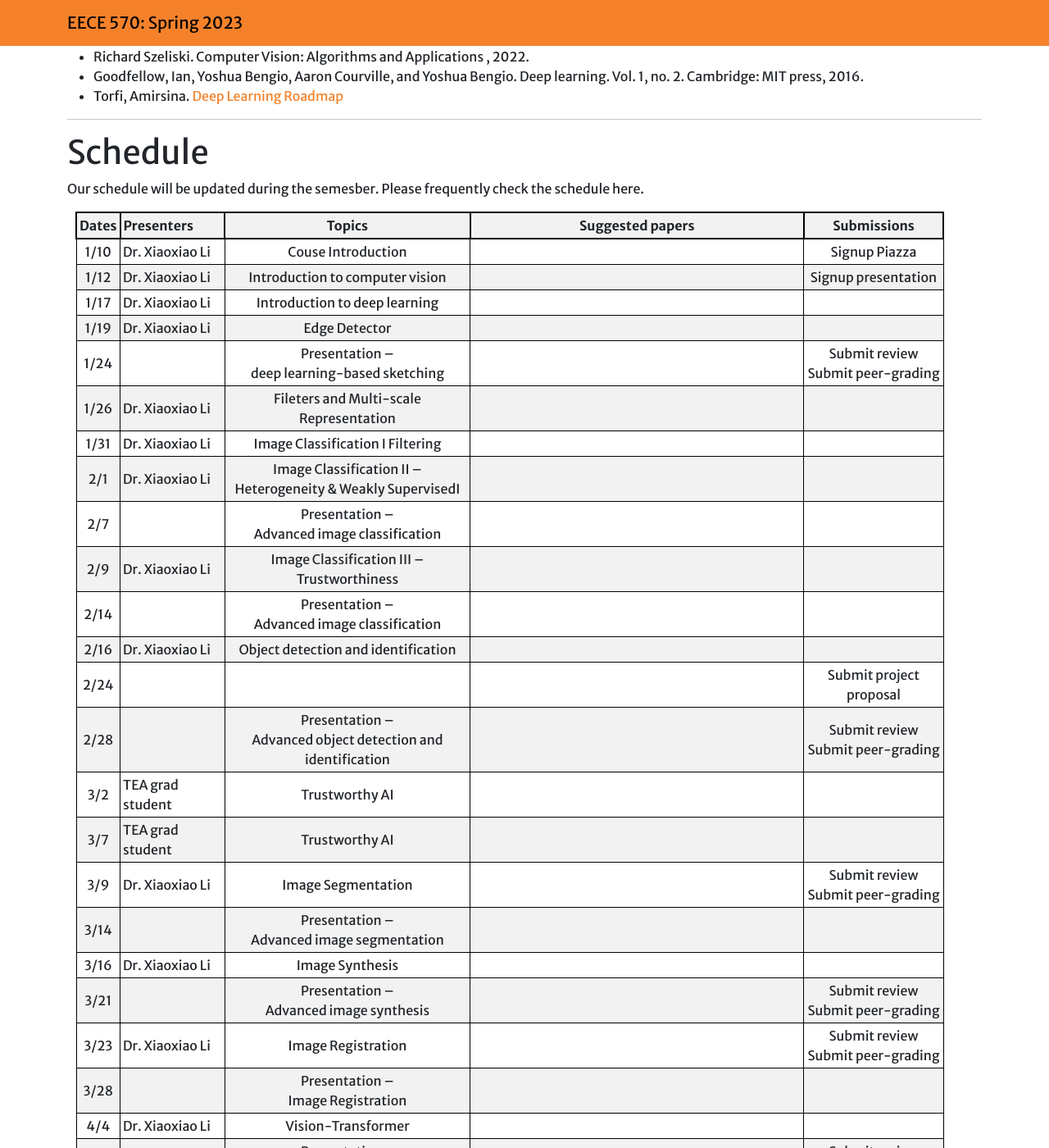
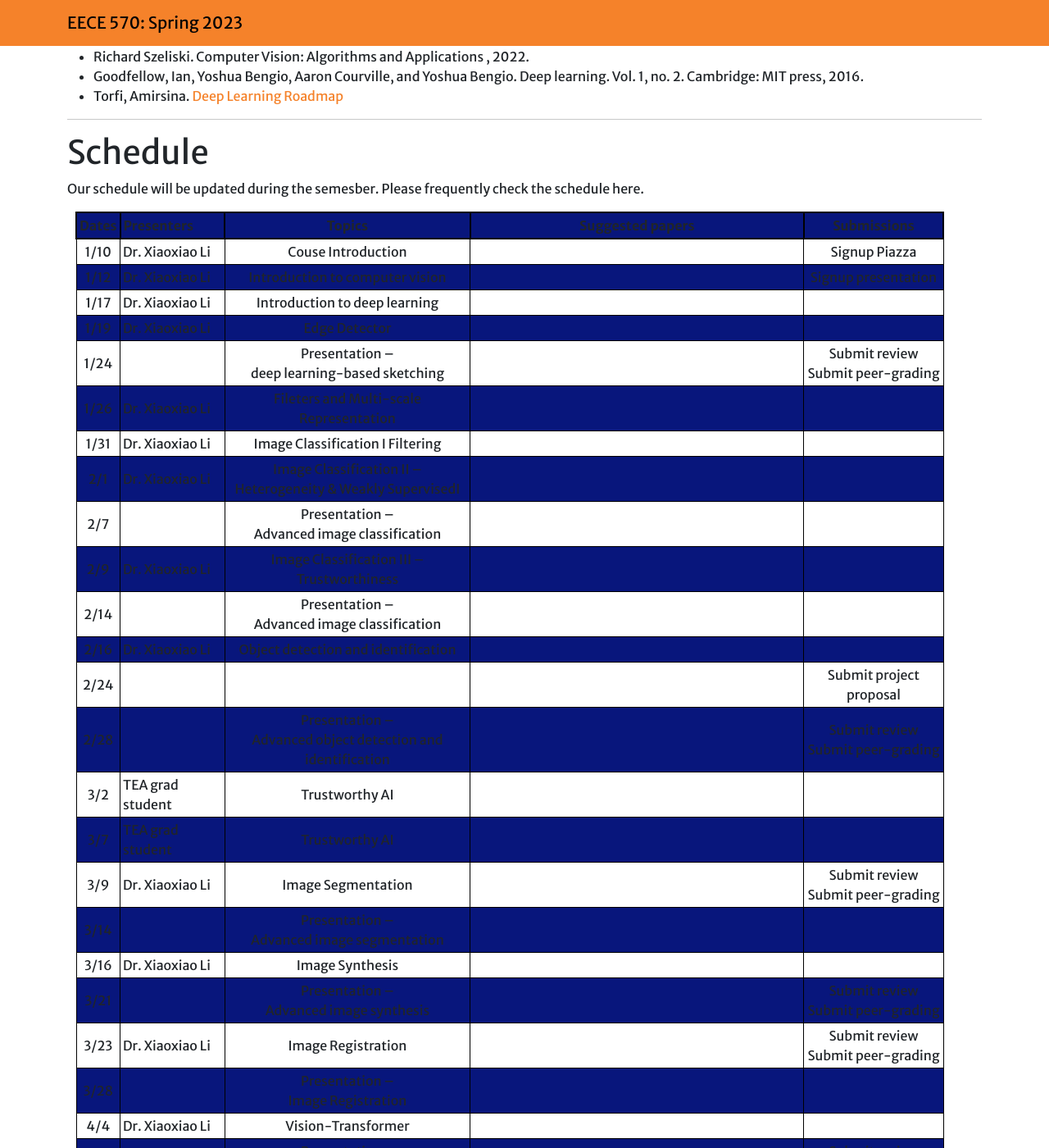
Before and after one commit to xxlya/EECE-570, a Jekyll site: the page built from index.md, in a window 1280 px wide and 1400 px high, scrolled down 2128 px. Shown: the whole window at 82% size. Built offline with Jekyll 4.4.1, drawn with Linux system fonts in a browser that asks for light colours; a script that is not in the unit is left out; our own code applies the rules of GitHub Pages for plain Markdown files.

Commit message:
Update main.css

```diff
--- a/assets/css/main.css
+++ b/assets/css/main.css
@@ -23,7 +23,7 @@ body {
 :root {
    --main-color:#f5822a;
    --dull-color:#ac3911;
-   --light-bg:#f2f2f2;
+   --light-bg:#08167c;
 }
 
 
```
